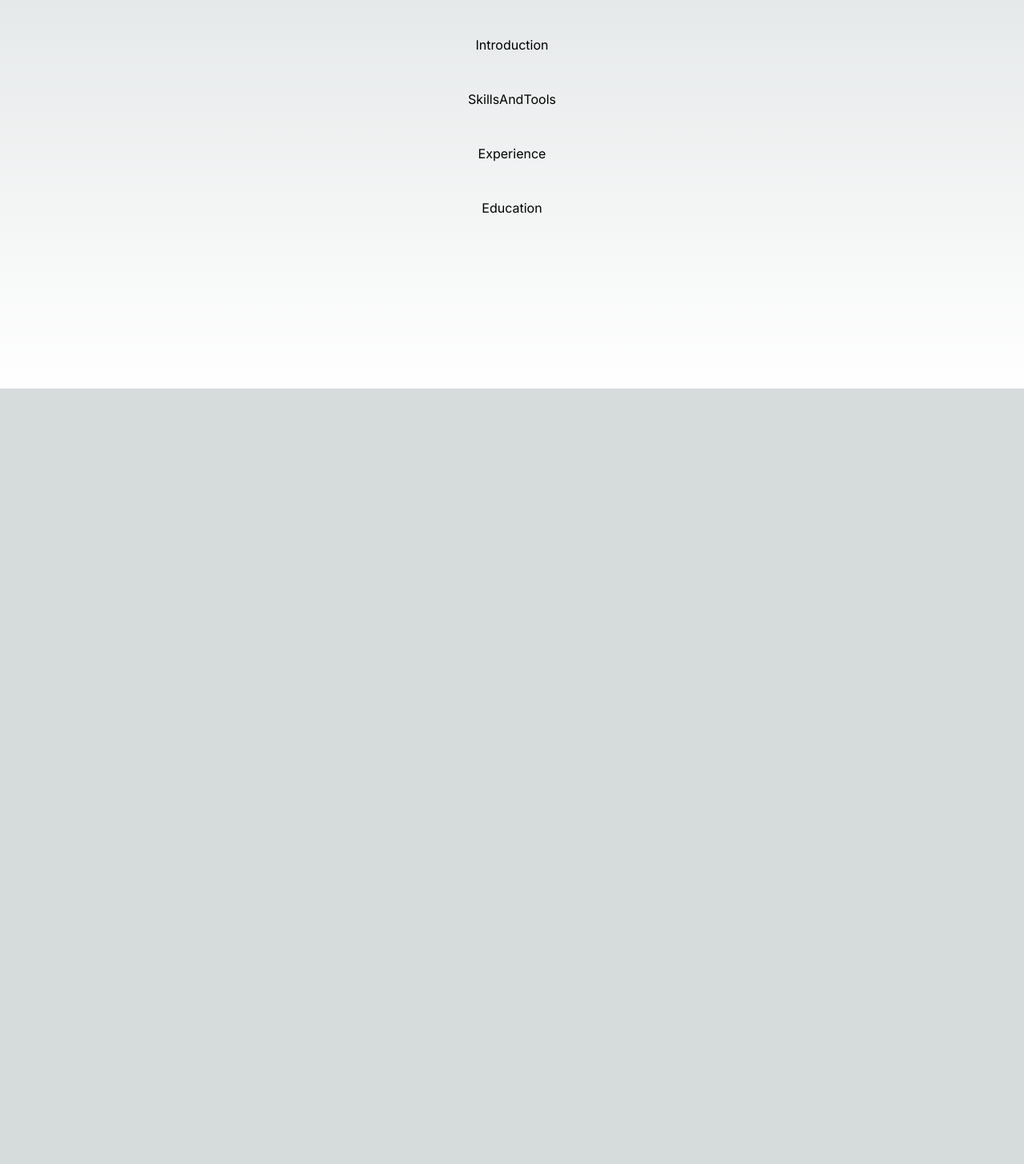
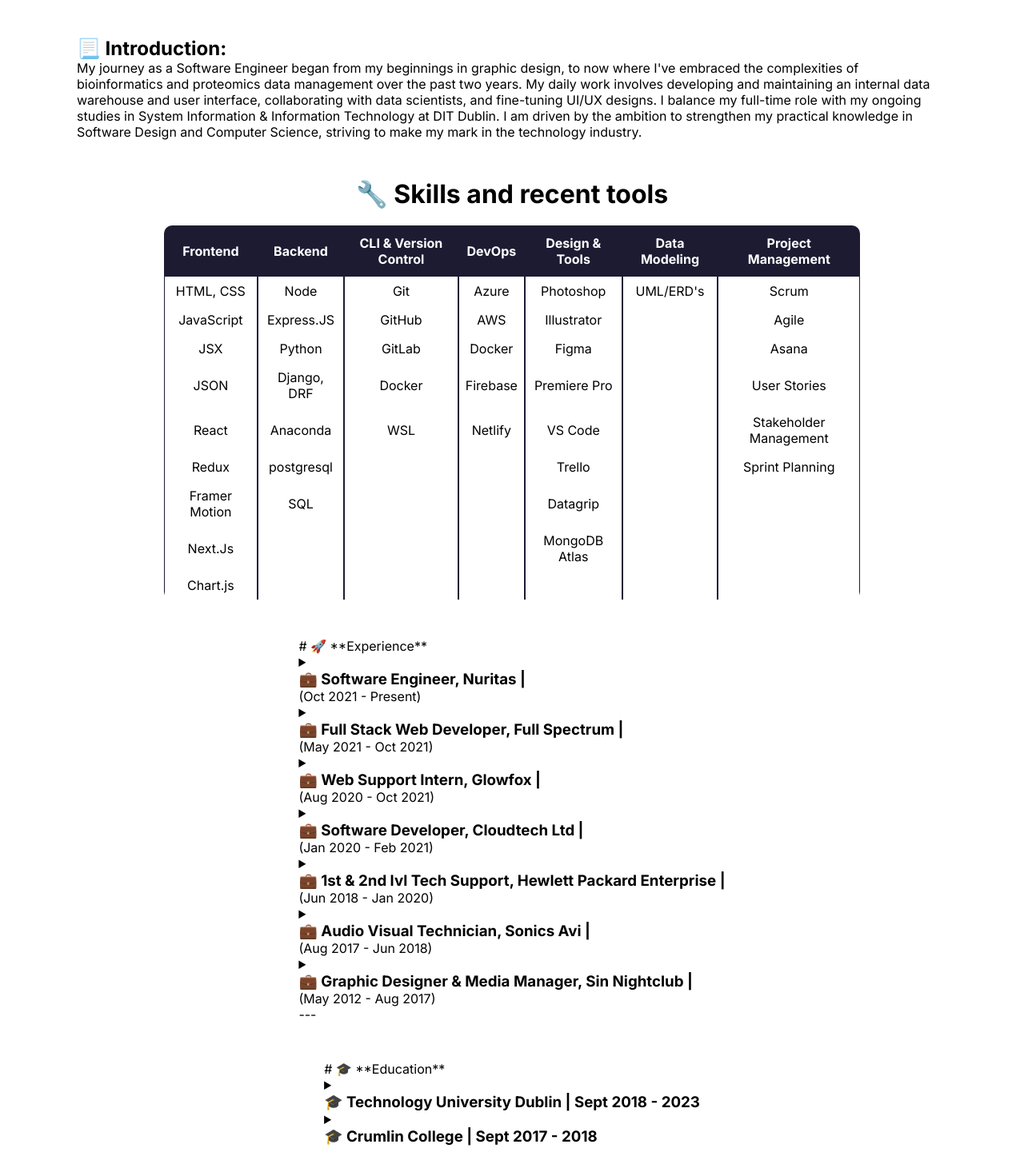
Before and after one commit to Liam-McKenna/liam-mckenna.github.io, a Next.js app: page / in a window 1280 px wide. Shown: the part 314-1770 px from the top of the page at 80% size. Before the commit the page ends 800 px from the top, so only its background shows below. Built offline with nearby package versions, Linux system fonts and the light colour scheme.

Commit message:
added more sections and table

```diff
--- a/src/app/globals.css
+++ b/src/app/globals.css
@@ -43,6 +43,7 @@
 @media (prefers-color-scheme: dark) {
   :root {
     --foreground-rgb: 255, 255, 255;
+    --background-colour: #0a0b16;
     --background-start-rgb: 0, 0, 0;
     --background-end-rgb: 0, 0, 0;
 
@@ -53,23 +54,6 @@
       rgba(1, 65, 255, 0),
       rgba(1, 65, 255, 0.3)
     );
-
-    --tile-start-rgb: 2, 13, 46;
-    --tile-end-rgb: 2, 5, 19;
-    --tile-border: conic-gradient(
-      #ffffff80,
-      #ffffff40,
-      #ffffff30,
-      #ffffff20,
-      #ffffff10,
-      #ffffff10,
-      #ffffff80
-    );
-
-    --callout-rgb: 20, 20, 20;
-    --callout-border-rgb: 108, 108, 108;
-    --card-rgb: 100, 100, 100;
-    --card-border-rgb: 200, 200, 200;
   }
 }
 
@@ -87,12 +71,7 @@
 
 body {
   color: rgb(var(--foreground-rgb));
-  background: linear-gradient(
-      to bottom,
-      transparent,
-      rgb(var(--background-end-rgb))
-    )
-    rgb(var(--background-start-rgb));
+  background: var(--background-colour);
 }
 
 a {
--- a/src/components/Navbar.js
+++ b/src/components/Navbar.js
@@ -3,7 +3,8 @@
 const Navbar = () => {
   return (
     <div className={styles.navbar}>
-      <a href="#about">About</a>
+      <a href="#introduction">About</a>
+      <a href="#skills">Skills</a>
       <a href="#experience">Experience</a>
       <a href="#education">Education</a>
     </div>
--- a/src/components/navbar.module.scss
+++ b/src/components/navbar.module.scss
@@ -9,6 +9,7 @@
     align-items: center;
     padding: 0 20px;
     box-shadow: 0 2px 4px rgba(0, 0, 0, 0.1);
+    background-color: black;
   }
 
   .navbar a {
--- a/src/components/sections/Education.js
+++ b/src/components/sections/Education.js
@@ -1,5 +1,21 @@
 import React from "react";
 
 export default function Education() {
-  return <div>Education</div>;
+  return (
+    <div>
+      # 🎓 **Education**
+      <details>
+        <summary>
+          <h3>🎓 Technology University Dublin | Sept 2018 - 2023</h3>
+        </summary>
+        - _BSc in Information Tech & Information Systems (Hons)_
+      </details>
+      <details>
+        <summary>
+          <h3>🎓 Crumlin College | Sept 2017 - 2018</h3>
+        </summary>
+        - _Certificate in Software Engineering_
+      </details>
+    </div>
+  );
 }
--- a/src/components/sections/Experience.js
+++ b/src/components/sections/Experience.js
@@ -1,5 +1,77 @@
 import React from "react";
 
 export default function Experience() {
-  return <div>Experience</div>;
+  return (
+    <div>
+      # 🚀 **Experience**
+      <details>
+        <summary>
+          <h3>💼 Software Engineer, Nuritas |</h3> (Oct 2021 - Present)
+        </summary>
+        - Developed and maintained an internal data warehouse and user
+        interface, handling access for scientists to view, edit, modify, and
+        perform tasks on millions of bioinformatics and proteomics records. -
+        Collaborated with Data Science teams to build APIs and logic functions
+        for machine learning models based on the data captured in the warehouse.
+        - Championed UI/UX design, improving and implementing new designs into
+        React. - Utilized Docker for creating and running development and
+        production environments, and GitLab for version control. - Started as a
+        Junior Developer, promoted after a year due to demonstrated skill and
+        dedication.
+      </details>
+      <details>
+        <summary>
+          <h3>💼 Full Stack Web Developer, Full Spectrum |</h3> (May 2021 - Oct
+          2021)
+        </summary>
+        - Working directly with clients to design and develop full stack website
+        applications. Focus on the MERN stack with React frontend and
+        Node/Express backend. Databases focused on SQL or MongoDB. Design work
+        in Photoshop and Figma.
+      </details>
+      <details>
+        <summary>
+          <h3>💼 Web Support Intern, Glowfox |</h3> (Aug 2020 - Oct 2021)
+        </summary>
+        - Worked closely with B2B integration of the Glofox Web platform into
+        the clients' dedicated websites. First line of support for all web
+        development queries both internally and externally.
+      </details>
+      <details>
+        <summary>
+          <h3>💼 Software Developer, Cloudtech Ltd |</h3> (Jan 2020 - Feb 2021)
+        </summary>
+        - Custom Software Solutions, CRM Setup & Management. Native & web
+        development. Project Management & Documentation.
+      </details>
+      <details>
+        <summary>
+          <h3>💼 1st & 2nd lvl Tech Support, Hewlett Packard Enterprise |</h3>{" "}
+          (Jun 2018 - Jan 2020)
+        </summary>
+        - Specialist IT support to first level agents, resolving major issues
+        with clients' software and hardware. Active Directory provisioning.
+        Coaching & mentorship of peers. Control of Knowledge Base.
+      </details>
+      <details>
+        <summary>
+          <h3>💼 Audio Visual Technician, Sonics Avi |</h3> (Aug 2017 - Jun
+          2018)
+        </summary>
+        - Provided IT support to engineers. First line of IT support to clients.
+        Building comms racks. Hardware installation & setup. Face-to-face client
+        support. Cable crimping & running.
+      </details>
+      <details>
+        <summary>
+          <h3>💼 Graphic Designer & Media Manager, Sin Nightclub |</h3> (May
+          2012 - Aug 2017)
+        </summary>
+        - Full creative control of the company. Full Adobe Suite competence.
+        Start-to-finish design projects. Budget setting and cash flow. Club and
+        event creation. Promotion and marketing.
+      </details>
+      ---
+    </div>
+  );
 }
--- a/src/components/sections/Introduction.js
+++ b/src/components/sections/Introduction.js
@@ -1,5 +1,18 @@
 import React from "react";
 
 export default function Introduction() {
-  return <div>Introduction</div>;
+  return (
+    <div>
+      <h2>📃 Introduction:</h2> My journey as a Software Engineer began from my
+      beginnings in graphic design, to now where I've embraced the complexities
+      of bioinformatics and proteomics data management over the past two years.
+      My daily work involves developing and maintaining an internal data
+      warehouse and user interface, collaborating with data scientists, and
+      fine-tuning UI/UX designs. I balance my full-time role with my ongoing
+      studies in System Information & Information Technology at DIT Dublin. I am
+      driven by the ambition to strengthen my practical knowledge in Software
+      Design and Computer Science, striving to make my mark in the technology
+      industry.
+    </div>
+  );
 }
--- a/src/components/sections/SkillsAndTools.js
+++ b/src/components/sections/SkillsAndTools.js
@@ -1,5 +1,105 @@
-import React from "react";
+import styles from "./skills.module.scss";
 
 export default function SkillsAndTools() {
-  return <div>SkillsAndTools</div>;
+  return (
+    <div className={styles.container}>
+      <h1 className={styles.title}>🔧 Skills and recent tools</h1>
+      <table className={styles.table}>
+        <thead>
+          <tr>
+            <th>Frontend</th>
+            <th>Backend</th>
+            <th>CLI & Version Control</th>
+            <th>DevOps</th>
+            <th>Design & Tools</th>
+            <th>Data Modeling</th>
+            <th>Project Management</th>
+          </tr>
+        </thead>
+        <tbody>
+          <tr>
+            <td>HTML, CSS</td>
+            <td>Node</td>
+            <td>Git</td>
+            <td>Azure</td>
+            <td>Photoshop</td>
+            <td>UML/ERD's</td>
+            <td>Scrum</td>
+          </tr>
+          <tr>
+            <td>JavaScript</td>
+            <td>Express.JS</td>
+            <td>GitHub</td>
+            <td>AWS</td>
+            <td>Illustrator</td>
+            <td></td>
+            <td>Agile</td>
+          </tr>
+          <tr>
+            <td>JSX</td>
+            <td>Python</td>
+            <td>GitLab</td>
+            <td>Docker</td>
+            <td>Figma</td>
+            <td></td>
+            <td>Asana</td>
+          </tr>
+          <tr>
+            <td>JSON</td>
+            <td>Django, DRF</td>
+            <td>Docker</td>
+            <td>Firebase</td>
+            <td>Premiere Pro</td>
+            <td></td>
+            <td>User Stories</td>
+          </tr>
+          <tr>
+            <td>React</td>
+            <td>Anaconda</td>
+            <td>WSL</td>
+            <td>Netlify</td>
+            <td>VS Code</td>
+            <td></td>
+            <td>Stakeholder Management</td>
+          </tr>
+          <tr>
+            <td>Redux</td>
+            <td>postgresql</td>
+            <td></td>
+            <td></td>
+            <td>Trello</td>
+            <td></td>
+            <td>Sprint Planning</td>
+          </tr>
+          <tr>
+            <td>Framer Motion</td>
+            <td>SQL</td>
+            <td></td>
+            <td></td>
+            <td>Datagrip</td>
+            <td></td>
+            <td></td>
+          </tr>
+          <tr>
+            <td>Next.Js</td>
+            <td></td>
+            <td></td>
+            <td></td>
+            <td>MongoDB Atlas</td>
+            <td></td>
+            <td></td>
+          </tr>
+          <tr>
+            <td>Chart.js</td>
+            <td></td>
+            <td></td>
+            <td></td>
+            <td></td>
+            <td></td>
+            <td></td>
+          </tr>
+        </tbody>
+      </table>
+    </div>
+  );
 }
--- /dev/null
+++ b/src/components/sections/skills.module.scss
@@ -0,0 +1,38 @@
+.container {
+    width: 100%;
+    display: flex;
+    flex-direction: column;
+    align-items: center;
+  }
+
+  .title {
+    margin-bottom: 20px;
+  }
+
+  .table {
+    border-collapse: separate;
+    border-spacing: 0;
+    text-align: center;
+    width: 80%;
+    border-radius: 10px;
+    overflow: hidden;
+  }
+
+  .table th, .table td {
+    padding: 8px;
+    text-align: center;
+  }
+
+  .table td {
+    padding: 8px;
+    border-left: 1px solid #1c1b32;
+    border-right: 1px solid #1c1b32;
+  }
+
+
+  .table th {
+    padding-top: 12px;
+    padding-bottom: 12px;
+    background-color: #1c1b32;
+    color: white;
+  }
```
